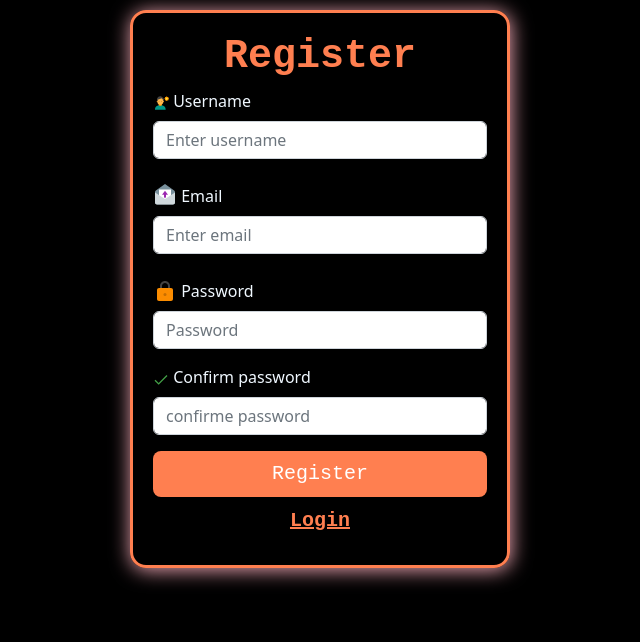
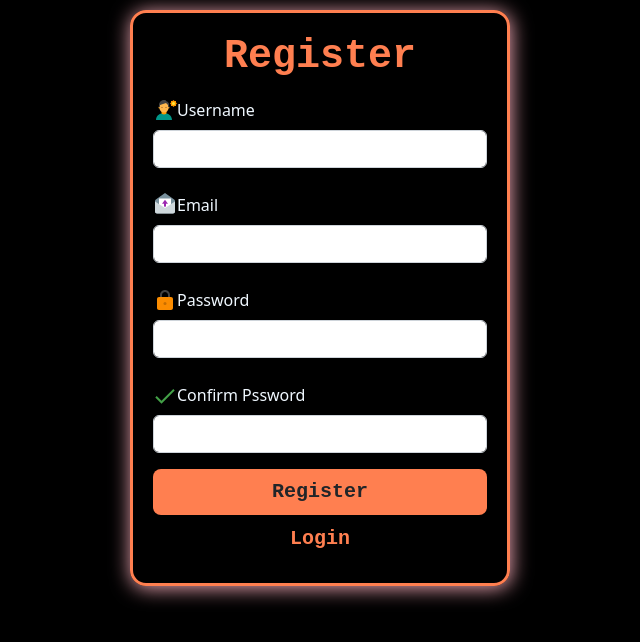
Before and after one commit to soumiaessabiry/App_Mar7aba_react, a React (Create React App) app: page /Register in a window 1280 px wide. Shown: the top 642 px of the page, without its empty margins (320-960 px from the left). Built offline with nearby package versions, Linux system fonts and the light colour scheme.

Commit message:
Modifier front end + router

```diff
--- a/src/App.css
+++ b/src/App.css
@@ -48,19 +48,35 @@
     border: 3px solid coral;
     /* text-align: center; */
 }
-.d-grid ,.loginh1 ,.regih1{
+.d-grid {
+    text-align: center;
+    font-weight: bolder;
+    color: black;
+    font-family: monospace;
+}
+.loginh1 ,.regih1{
     text-align: center;
     font-weight: bolder;
     color: coral;
     font-family: monospace;
 }
-.FcFeedback ,.FcLock,.FcPortraitMode .FcCheckmark{
+.FcFeedback ,.FcLock, .FcCheckmark, .FcPortraitMode{
     font-size: 24px;
 }
-.h6log, .preg{
+
+.h6log:hover{
+    text-align: center;
+    font-weight: bolder;
+    color: coral;
+
+
+}
+ .preg , .h6log{
     text-align: center;
     font-weight: bolder;
     color: coral;
     font-family: monospace;
     margin: 12px;
+    text-decoration: none;
+
 }
--- a/src/App.js
+++ b/src/App.js
@@ -9,18 +9,16 @@ const myStyle={
   background:'black',
   height:'100vh',
   overflow: 'hidden',
-  // marginTop:'10px',w
 };
 
   function App(){
     return(
      <div style={myStyle} className='main'>
-       <Routes>
-        <Route path="/home" element={<HomePage/>} />
-        <Route path="/Login" element={<Login/>} />
-        <Route path="/Register" element={<Register/>} />
-//     </Routes>
-
+		<Routes>
+			<Route path="/home" element={<HomePage/>} />
+			<Route path="/Login" element={<Login/>} />
+			<Route path="/Register" element={<Register/>} />
+		</Routes>
      </div>
     )
 
--- a/src/Compoment/Home.jsx
+++ b/src/Compoment/Home.jsx
@@ -4,6 +4,10 @@ import { Router , Routes ,Route  ,NavLink } from "react-router-dom";
 const shadow = {
     boxShadow: '1px 2px 20px #F4AAB9',
   };
+  const navlik={
+    textDecoration: 'none' ,
+    color:'coral',
+  }
 const HomePage=()=>{
     // console.log('HomePage:', props)
 
@@ -14,8 +18,8 @@ const HomePage=()=>{
                     <img src={homelogo} alt="" className='home-imglogo' />
                 </div>
                 <div className="home-logreg">
-                <button type="submit" className='btn-log' style={shadow}> <NavLink to="/login">login</NavLink></button>
-                <button type="submit" className='btn-reg' style={shadow}> <NavLink to="/register">Register</NavLink></button>
+                <button type="submit" className='btn-log' style={shadow}> <NavLink to="/login" style={navlik}>login</NavLink></button>
+                <button type="submit" className='btn-reg' style={shadow}> <NavLink to="/register" style={navlik}>Register</NavLink></button>
                 </div>
 
             </div>
--- a/src/Compoment/Login.jsx
+++ b/src/Compoment/Login.jsx
@@ -1,10 +1,7 @@
 import { Container } from 'react-bootstrap';
-import Button from 'react-bootstrap/Button';
-import Form from 'react-bootstrap/Form';
-import {FcLock} from "react-icons/fc";
-import { FcFeedback } from "react-icons/fc";
-
-
+import {FcLock ,FcFeedback} from "react-icons/fc";
+import{Router ,NavLink} from 'react-router-dom'
+import Register from './Register';
 const btnlg={background:'coral', border:'none'}
 const sing={color:'coral'}
 const shadow = {
@@ -12,27 +9,23 @@ const shadow = {
   };
 const Login=()=>{
     return(
-       <Container>
-            <Form className='formlogin' style={shadow}>
+    <Container>
+        <form className='formregister' style={shadow}>
             <h1 className='loginh1'>Login</h1>
-                <Form.Group className="mb-3" controlId="Emaillogin">
-
-                    <Form.Label  ><span className='FcFeedback'><FcFeedback/></span>Email</Form.Label>
-                    <Form.Control type="email" placeholder="Enter email" />
-                </Form.Group>
-                <Form.Group className="mb-3" controlId="Passwordlogin">
-                <span className='FcLock'><FcLock/></span><Form.Label>Password</Form.Label>
-                    <Form.Control type="password"  placeholder="Password" />
-                </Form.Group>
-                <p><a href="http://" style={sing}>Forget Passwprd ?</a></p>
-                <div className="d-grid gap-2">
-                   <Button  type="submit" style={btnlg} size="lg">Login</Button>
-                </div>
-                 <h6 >Note a member{' '}<a className='h6log' href="http://" style={sing}>Sign up now</a></h6>
-
-            </Form>
-
-       </Container>
+            <div class="mb-3" >
+            <span className='FcFeedback'><FcFeedback/></span><label  class="form-label">Email </label>
+                <input type="email" className="form-control" id="exampleInputEmail1" aria-describedby="emailHelp" />
+            </div>
+            <div class="mb-3">
+            <span className='FcLock'><FcLock/></span><label for="exampleInputPassword1" class="form-label">Password</label>
+                <input type="password" className="form-control" id="passwordreg" />
+            </div>
+            <div class="d-grid gap-2">
+                <button type="submit" className="btn btn-lg fw-bolder" style={btnlg}>login</button>
+            </div>
+            <h6 className=''>Note a member{' '}<NavLink to='/Register' className='h6log'>Sign up now</NavLink></h6>
+        </form>
+    </Container>
     );
 };
 
--- a/src/Compoment/Register.jsx
+++ b/src/Compoment/Register.jsx
@@ -1,44 +1,58 @@
+// bootstrap
 import { Container } from 'react-bootstrap';
-import Button from 'react-bootstrap/Button';
-import Form from 'react-bootstrap/Form';
-import {FcLock} from "react-icons/fc";
-import { FcFeedback } from "react-icons/fc";
-import { FcPortraitMode } from "react-icons/fc";
-import { FcCheckmark } from "react-icons/fc";
+// icon
+import {FcLock ,FcFeedback} from "react-icons/fc";
+import { FcPortraitMode ,FcCheckmark} from "react-icons/fc";
+// react dom
+import {NavLink} from 'react-router-dom';
+// compoment
+import Login from './Login';
+// usestate
+import { useState } from 'react';
+// style css
 const btnlg={background:'coral', border:'none'}
 const sing={color:'coral',Text:'bolder' }
 const shadow = {
     boxShadow: '1px 2px 20px #F4AAB9',
   };
+//   creat usestate
+//  compoment
 const Register=()=>{
+    const [username ,setUsername]=useState('');
+    const test = () => {
+        console.log(username)
+    }
+
     return(
-        <Container>
-        <Form className='formregister' style={shadow}>
+    <Container>
+        <form className='formregister' style={shadow}>
             <h1 className='regih1'>Register</h1>
-            <Form.Group className="mb-3" controlId="username">
-            <span className='FcPortraitMode'><FcPortraitMode/></span>  <Form.Label>Username</Form.Label>
-                <Form.Control type="text" placeholder="Enter username" />
-            </Form.Group>
-            <Form.Group className="mb-3" controlId="Emailregister">
-            <span className='FcFeedback'><FcFeedback/></span>  <Form.Label>Email</Form.Label>
-                <Form.Control type="email" placeholder="Enter email" />
-            </Form.Group>
-            <Form.Group className="mb-3" controlId="Passwordregister">
-            <span className='FcLock'><FcLock/></span> <Form.Label>Password</Form.Label>
-                <Form.Control type="password"  placeholder="Password" />
-            </Form.Group>
-            <Form.Group className="mb-3" controlId="confirmpassword">
-                <span className='FcCheckmark'><FcCheckmark/></span> <Form.Label>Confirm password</Form.Label>
-                <Form.Control type="password"  placeholder="confirme password" />
-            </Form.Group>
+            <div className="mb-3" >
+                <span className='FcPortraitMode'><FcPortraitMode/></span>
+                <label  className="form-label">Username</label>
+                <input type="text" className="form-control" id="emailreg"  />
+            </div>
+            <div class="mb-3" >
+                <span className='FcFeedback'><FcFeedback/></span>
+                <label  className="form-label">Email </label>
+                <input type="email" className="form-control" id="exampleInputEmail1" aria-describedby="emailHelp" />
+            </div>
+            <div class="mb-3">
+                <span className='FcLock'><FcLock/></span>
+                <label for="exampleInputPassword1" class="form-label">Password</label>
+                <input type="password" className="form-control" id="passwordreg" />
+            </div>
+            <div class="mb-3">
+                <span className='FcCheckmark'><FcCheckmark/></span>
+                <label  className="form-label">Confirm Pssword</label>
+                <input type="password" className="form-control" id="confirmpwd" />
+            </div>
             <div className="d-grid gap-2">
-               <Button  type="submit" style={btnlg} size="lg">Register</Button>
+                <button type="submit" className="btn btn-lg fw-bolder" style={btnlg}>Register</button>
             </div>
-             <h5 className='preg'>{' '}<a href="http://" style={sing}>Login</a></h5>
-
-        </Form>
-
-   </Container>
+            <h5 className='preg'>{' '}<NavLink to='/Login' className='preg' style={sing}>Login</NavLink></h5>
+        </form>
+    </Container>
     );
 }
 export default Register
```
